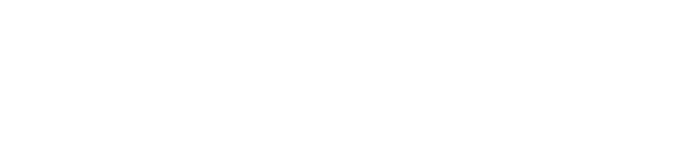
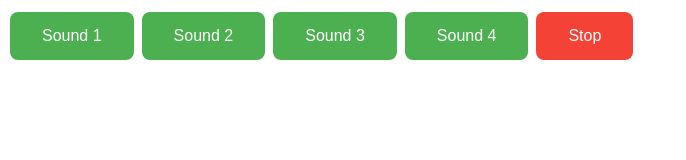
Before and after one commit to acciojob/Soundbar-amitgupta8, a website: page main.html in a window 1280 px wide. Shown: the whole page, without its empty margins (0-686 px from the left). Drawn offline with Linux system fonts and the light colour scheme.

Commit message:
created a submission

```diff
--- a/main.html
+++ b/main.html
@@ -8,6 +8,13 @@
 
 <body>
 	<!-- the entire body must be written by student -->
+	<section id="buttons">
+      <button class="btn">Sound 1</button>
+      <button class="btn">Sound 2</button>
+      <button class="btn">Sound 3</button>
+      <button class="btn">Sound 4</button>
+      <button class="stop">Stop</button>
+    </section>
     <script type="text/javascript" src="./script.js">
 </script>
 
--- a/script.js
+++ b/script.js
@@ -1 +1,22 @@
 //your JS code here. If required.
+const buttons = document.getElementById("buttons").children;
+const stopButton = document.getElementsByClassName("stop")[0];
+const sounds = [];
+
+// Push all sounds in the "sounds" array
+for (let i = 1; i <= buttons.length - 1; i++) {
+  sounds.push(new Audio(`sounds/sound${i}.mp3`));
+}
+
+// Add event listeners to the buttons
+for (let i = 0; i < buttons.length - 1; i++) {
+  buttons[i].addEventListener("click", () => {
+    sounds[i].currentTime = 0;
+    sounds[i].play();
+  });
+}
+
+// Add event listener to the stop button
+stopButton.addEventListener("click", () => {
+  sounds.forEach(sound => sound.pause());
+});
--- a/styles.css
+++ b/styles.css
@@ -1 +1,31 @@
-/*  your css code here. If applicable */
+.btn {
+  background-color: #4CAF50;
+  border: none;
+  color: white;
+  padding: 15px 32px;
+  text-align: center;
+  text-decoration: none;
+  display: inline-block;
+  font-size: 16px;
+  margin: 4px 2px;
+  cursor: pointer;
+  border-radius: 8px;
+}
+
+.stop {
+  background-color: #f44336;
+  border: none;
+  color: white;
+  padding: 15px 32px;
+  text-align: center;
+  text-decoration: none;
+  display: inline-block;
+  font-size: 16px;
+  margin: 4px 2px;
+  cursor: pointer;
+  border-radius: 8px;
+}
+
+.btn:hover, .stop:hover {
+  opacity: 0.8;
+}
```
